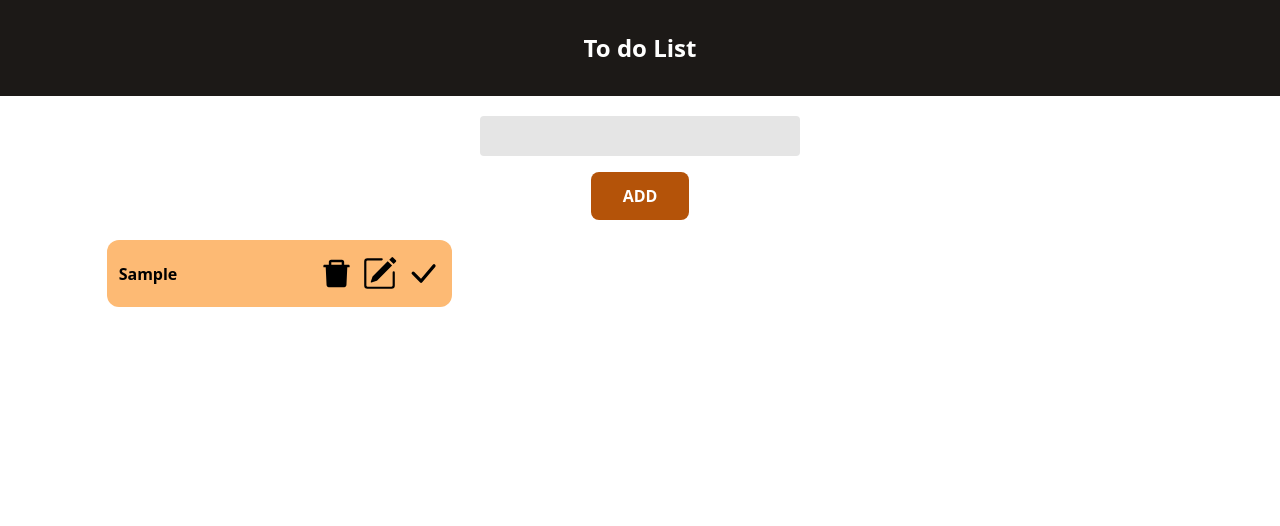
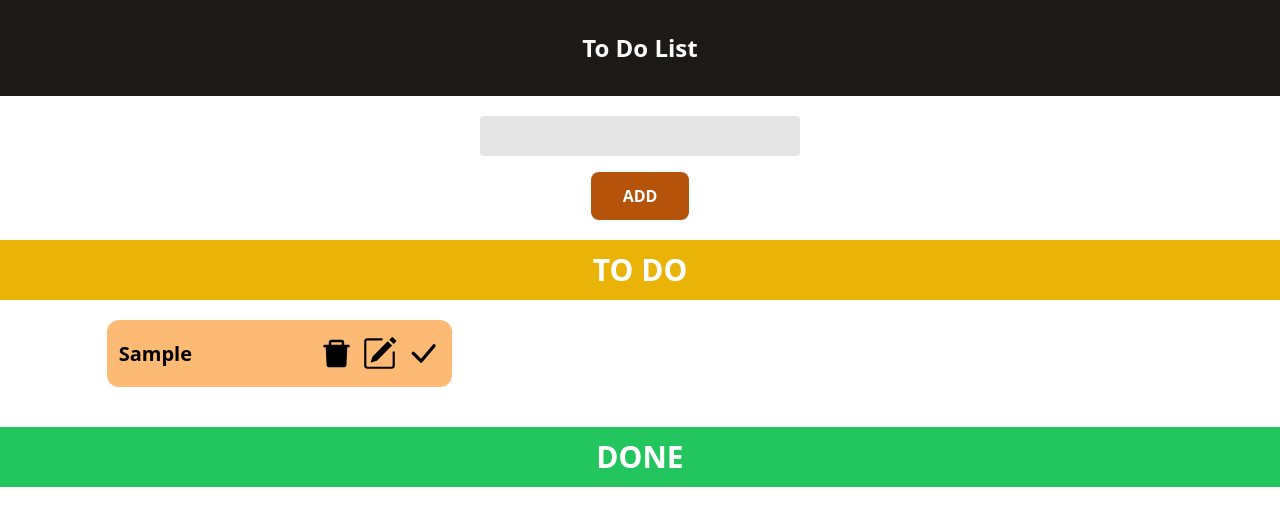
Before and after one commit to Daffadon/todolist, a Next.js app: page / in a window 1280 px wide. Both pictures are taken after typing "Sample" into the empty fields and a click on the button "ADD". Shown: the top 526 px of the page. Built offline with nearby package versions, Linux system fonts and the light colour scheme.

Commit message:
add done section and done handler

```diff
--- a/src/pages/components/TodoItem.tsx
+++ b/src/pages/components/TodoItem.tsx
@@ -2,31 +2,56 @@ import React from "react";
 import { Todo } from "../index";
 import { AiFillDelete } from "react-icons/ai"
 import { BsCheckLg, BsPencilSquare } from "react-icons/bs"
+import { MdRestore } from "react-icons/md"
 interface TodoItemProps {
   todo: Todo
   todos: Todo[]
   setTodos: React.Dispatch<React.SetStateAction<Todo[]>>
+  done: Todo[]
+  setDone: React.Dispatch<React.SetStateAction<Todo[]>>
+  isDone: boolean
 }
-const TodoItem: React.FC<TodoItemProps> = ({ todo, todos, setTodos }) => {
+const TodoItem: React.FC<TodoItemProps> = ({ todo, todos, setTodos, done, setDone, isDone }) => {
   const deleteHandler = (itemToDelete: Todo) => {
-    const newTodos=todos.filter((item)=>{
+    if (!isDone) {
+      const newTodos = todos.filter((item) => {
         return item.id !== itemToDelete.id
       })
       setTodos(newTodos);
+    } else {
+      const newDone = done.filter((item) => {
+        return item.id !== itemToDelete.id
+      })
+      setDone(newDone)
+    }
+  }
+  const doneHandler = (itemToBeDone: Todo) => {
+    setDone(prev => ([...prev, itemToBeDone]))
+    deleteHandler(itemToBeDone);
   }
   return (
     <div className="bg-orange-300 rounded-xl flex items-center justify-between px-3 py-4">
-      <p className="font-bold ">{todo.name}</p>
+      <p className="font-bold text-xl">{todo.name}</p>
       <div className="flex gap-2">
         <button onClick={deleteHandler.bind(this, todo)}>
           <AiFillDelete size={35} className="hover:text-red-500 transition-all duration-300" />
         </button>
+        {!isDone ?
+          <>
             <button>
               <BsPencilSquare size={35} className="hover:text-blue-700 transition-all duration-300" />
             </button>
-        <button>
+            <button onClick={doneHandler.bind(this, todo)}>
               <BsCheckLg size={35} className="hover:text-green-600 transition-all duration-300" />
             </button>
+          </>
+          :
+          <>
+            <button>
+              <MdRestore size={35} className="hover:text-blue-700 transition-all duration-300" />
+            </button>
+          </>
+        }
       </div>
     </div>
   )
--- a/src/pages/index.tsx
+++ b/src/pages/index.tsx
@@ -1,28 +1,31 @@
-import React, { useState } from "react";
+import React, { useEffect, useState } from "react";
 import InputField from "./components/InputField";
 import TodoItem from "./components/TodoItem";
 
 export interface Todo {
   id: number;
   name: string;
-  isDone: boolean;
 }
 
 export default function Home(): JSX.Element {
   const [activity, setActivity] = useState<string>("");
   const [todos, setTodos] = useState<Todo[]>([]);
+  const [done, setDone] = useState<Todo[]>([]);
   const addHandler = (e: React.FormEvent) => {
     e.preventDefault();
     if (activity) {
-      setTodos([...todos, { id: Date.now(), name: activity, isDone: false }]);
+      setTodos([...todos, { id: Date.now(), name: activity }]);
       setActivity("");
     }
   };
+  useEffect(() => {
+    console.log(done)
+  })
   return (
     <>
       <main>
         <div className=" h-[12vh] grid place-content-center bg-stone-900 ">
-          <p className=" font-bold text-2xl text-white">To do List</p>
+          <p className=" font-bold text-2xl text-white">To Do List</p>
         </div>
         <div >
           <InputField
@@ -30,10 +33,19 @@ export default function Home(): JSX.Element {
             setActivity={setActivity}
             addHandler={addHandler} />
         </div>
+        <p className="text-center font-extrabold bg-yellow-500 py-3 text-white text-3xl mt-5">TO DO</p>
         <div className="flex justify-center items-center">
           <div className="mt-5 w-10/12 grid place-content-center gap-4 grid-cols-1 sm:grid-cols-2 lg:grid-cols-3 ">
             {todos.map(todo => {
-              return <TodoItem todo={todo} todos={todos} setTodos={setTodos} key={todo.id} />
+              return <TodoItem todo={todo} todos={todos} setTodos={setTodos} done={done} setDone={setDone} isDone={false} key={todo.id} />
+            })}
+          </div>
+        </div>
+        <p className="text-center font-extrabold bg-green-500 py-3 mt-10 text-white text-3xl">DONE</p>
+        <div className="flex justify-center items-center">
+          <div className="mt-5 w-10/12 grid place-content-center gap-4 grid-cols-1 sm:grid-cols-2 lg:grid-cols-3 ">
+            {done.map(todo => {
+              return <TodoItem todo={todo} todos={todos} setTodos={setTodos} done={done} setDone={setDone} isDone={true} key={todo.id} />
             })}
           </div>
         </div>
```
Lines whose indentation alone changed are shown as unchanged.
